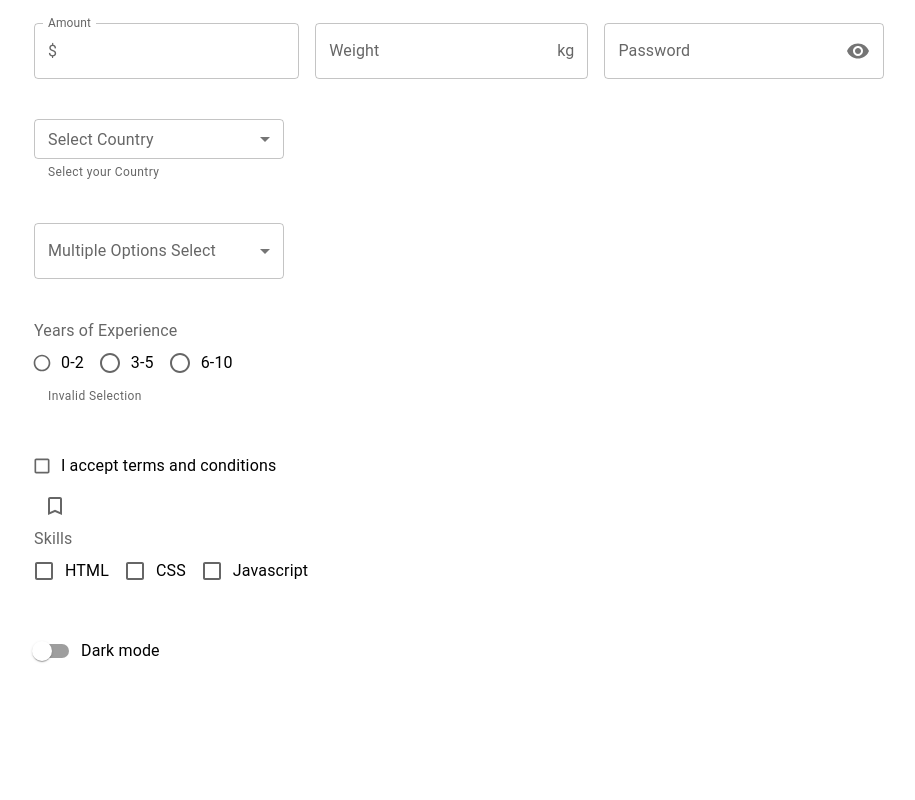
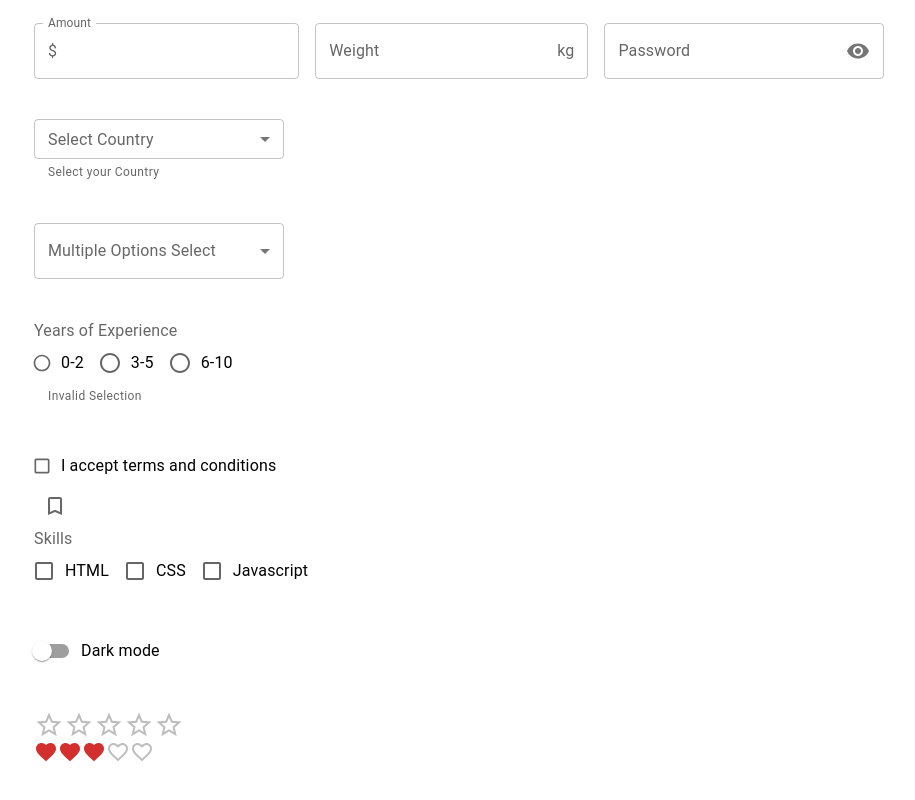
Before and after one commit to ralphsulit/material-ui-tutorial, a React (Create React App) app: page / in a window 1280 px wide. Shown: the part 1218-2018 px from the top of the page, without its empty margins (30-945 px from the left). Before the commit the page ends 1952 px from the top, so only its background shows below. Built offline with nearby package versions, Linux system fonts and the light colour scheme.

Commit message:
feat: added MuiRating (Rating)

```diff
--- a/src/App.tsx
+++ b/src/App.tsx
@@ -7,6 +7,7 @@
 import { MuiRadioButton } from './components/MuiRadioButton';
 import { MuiCheckbox } from './components/MuiCheckbox';
 import { MuiSwitch } from './components/MuiSwitch';
+import { MuiRating } from './components/MuiRating';
 
 function App() {
   return (
@@ -31,6 +32,9 @@
 
       {/* Switch */}
       <MuiSwitch />
+
+      {/* Rating */}
+      <MuiRating />
     </div>
   );
 }
--- /dev/null
+++ b/src/components/MuiRating.tsx
@@ -0,0 +1,36 @@
+import { useState } from 'react';
+
+import { Stack, Rating } from '@mui/material';
+
+import FavoriteIcon from '@mui/icons-material/Favorite';
+import FavoriteBorderIcon from '@mui/icons-material/FavoriteBorder';
+
+export const MuiRating = () => {
+  const [value, setValue] = useState<number | null>(null);
+
+  const handleChange = (
+    event: React.ChangeEvent<{}>,
+    newValue: number | null) => {
+      setValue(newValue);
+  }
+
+  return(
+    <Stack my={5}>
+      <Rating
+        value={value}
+        onChange={handleChange}
+        precision={0.5}
+        size='large'
+      />
+      <Rating
+        value={3}
+        precision={0.5}
+        size='medium'
+        icon={<FavoriteIcon fontSize='inherit' color='error' />}
+        emptyIcon={<FavoriteBorderIcon fontSize='inherit'/>}
+        readOnly
+        // highlightSelectedOnly (for emojis)
+      />
+    </Stack>
+  )
+}
```
